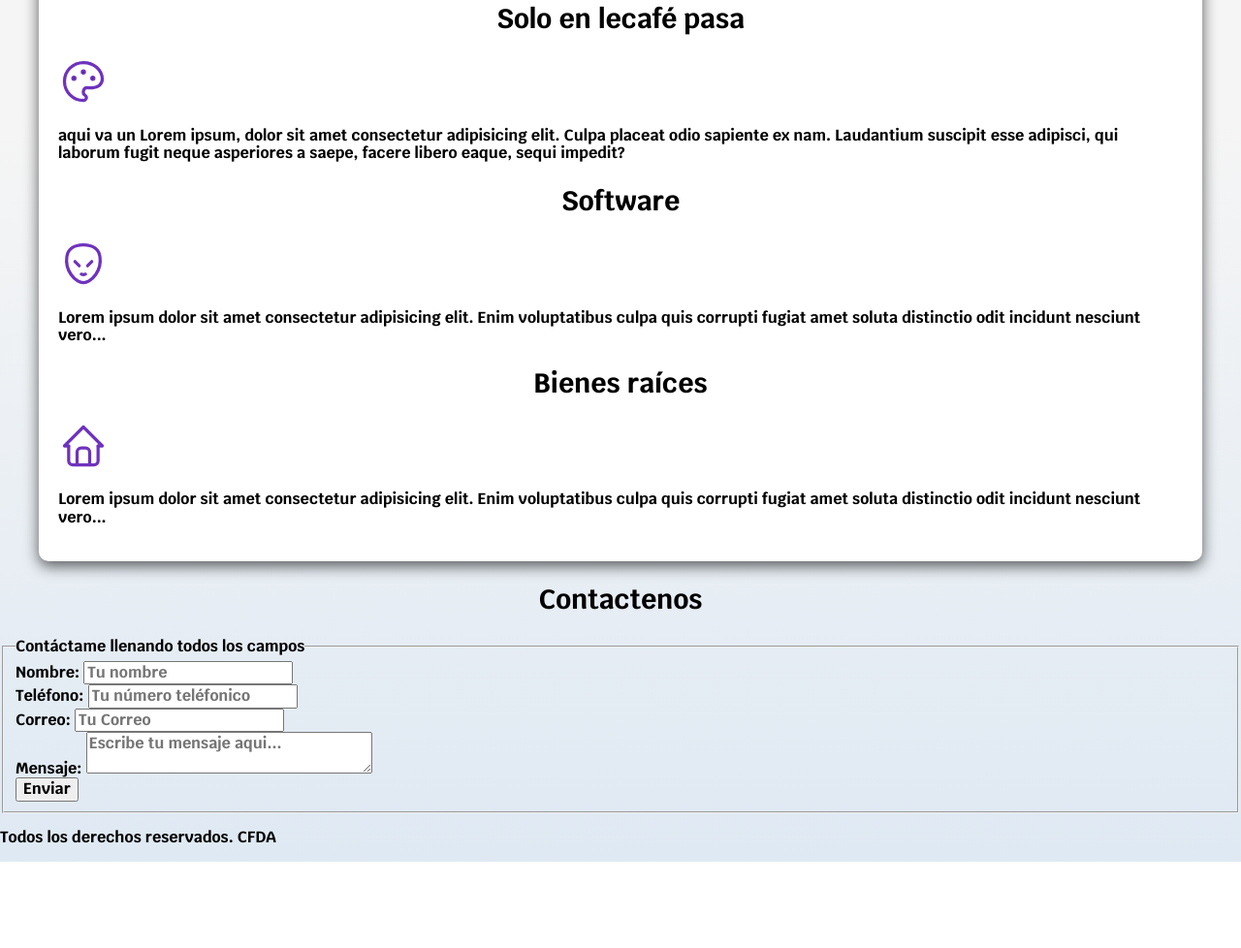
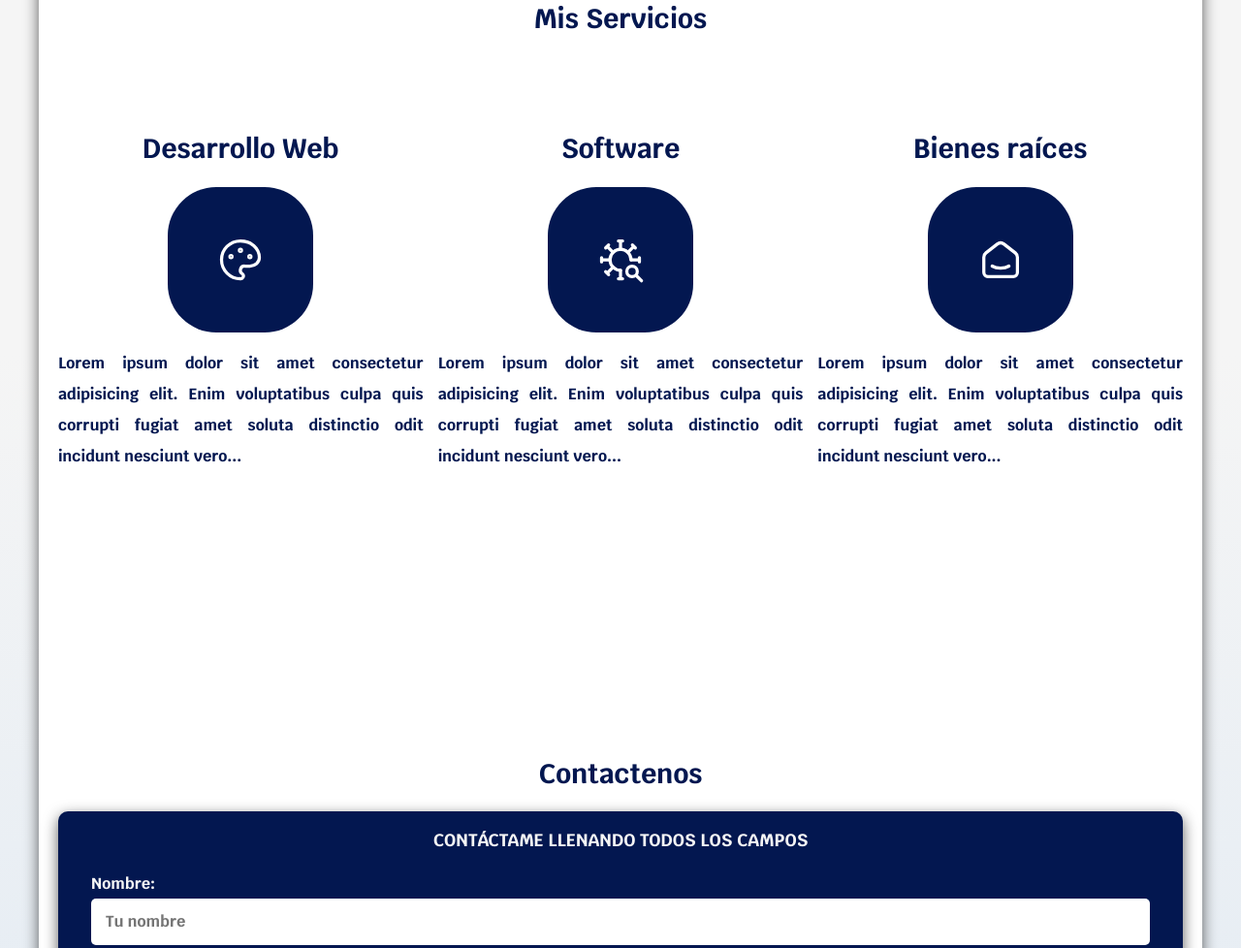
Before and after one commit to cefedual/misitio, a plain HTML site: page index.html in a window 1280 px wide. Shown: the part 647-1625 px from the top of the page at 97% size. Before the commit the page ends 1536 px from the top, so only its background shows below. Drawn offline with Linux system fonts and the light colour scheme.

Commit message:
cuarto envío por cfda

```diff
--- a/CSS/styles.css
+++ b/CSS/styles.css
@@ -14,6 +14,8 @@ body{
 .contenedor{
     max-width: 120rem;
     margin: 0 auto;
+    color: #031750;
+
 }
 .boton {
     background-color: #0EC3BB;
@@ -128,3 +130,74 @@ h1,h2,h3 {
     display: flex;
     font-size: 4rem;
 }
+/*Servicios*/
+@media (min-width: 768px){
+    .servicios {
+        display: grid;
+        grid-template-columns: repeat(3, 1fr); /*También se puede poner grid-template-columns: 33% 33% 33%; también puede ser: 1fr 1fr 1fr; (que son fracciones) también puede ser: repeat(3, 1fr) o 300px 300px 300px*/
+        grid-template-rows: 500px 200px;/*grid: 200px 200px / 300px 300px 300px; es lo mismo de arriba pero más corto*/
+        column-gap: 1.5rem;
+}
+.servicio {
+    display: flex;
+    flex-direction: column;
+    justify-content: center;
+    align-items: center;
+
+
+}
+.servicios p {
+    line-height: 2;
+    font-weight: normal;
+    text-align: justify;
+}
+.servicio .iconos {
+    height: 15rem;
+    width: 15rem;
+    background-color: #031750;
+    border-radius: 5rem;
+    display: flex;
+    justify-content: center;
+    align-items: center;
+}
+}
+/* Vamos con el formulario*/
+.formulario {
+    background-color: #031750;
+    width:min-content (60rem, 100%);
+    margin: 0 auto;
+    padding: 2rem;
+    border-radius: 1rem;
+    -webkit-box-shadow: 0px 5px 15px 0px rgba(0,0,0,0.63);
+    -moz-box-shadow: 0px 5px 15px 0px rgba(0,0,0,0.63);
+    box-shadow: 0px 5px 15px 0px rgba(0,0,0,0.63);
+}
+.formulario fieldset {
+    border-style: none;
+}
+.formulario legend {
+    text-align: center;
+    font-size: 1.8rem;
+    text-transform: uppercase;
+    font-weight: 700;
+    margin-bottom: 2rem;
+    color: whitesmoke;
+}
+.contenedor-campos {
+
+}
+.campo {
+    margin-bottom: 1rem;
+}
+.campo label {
+    color: whitesmoke;
+    font-weight: 700;
+    margin-bottom: 0.5rem;
+    display: block;
+}
+.input-text {
+    width: 100%;
+    border:none;
+    padding: 1.5rem;
+    border-radius: 0.5rem;
+}
--- a/index.html
+++ b/index.html
@@ -51,7 +51,7 @@
               <polyline points="7 7 12 12 7 17" />
               <polyline points="13 7 18 12 13 17" />
             </svg>
-            Luis Navarrete.com
+            San Salvador, El Salvador
             <svg
               xmlns="http://www.w3.org/2000/svg"
               class="icon icon-tabler icon-tabler-chevrons-left"
@@ -76,9 +76,11 @@
     </section>
 
     <main class="contenedor sombra">
+      <h2>Mis Servicios</h2>
       <div class="servicios">
-        <section>
-          <h2>Solo en lecafé pasa</h2>
+        <section class="servicio">
+          <h2>Desarrollo Web</h2>
+          <div class="iconos">
             <svg
               xmlns="http://www.w3.org/2000/svg"
               class="icon icon-tabler icon-tabler-palette"
@@ -86,7 +88,7 @@
               height="52"
               viewBox="0 0 24 24"
               stroke-width="1.5"
-            stroke="#6f32be"
+              stroke="#ffffff"
               fill="none"
               stroke-linecap="round"
               stroke-linejoin="round"
@@ -99,60 +101,69 @@
               <circle cx="12" cy="7.5" r=".5" fill="currentColor" />
               <circle cx="16.5" cy="10.5" r=".5" fill="currentColor" />
             </svg>
-          <p>
-            aqui va un Lorem ipsum, dolor sit amet consectetur adipisicing elit.
-            Culpa placeat odio sapiente ex nam. Laudantium suscipit esse
-            adipisci, qui laborum fugit neque asperiores a saepe, facere libero
-            eaque, sequi impedit?
-          </p>
-        </section>
-        <section>
-          <h2>Software</h2>
-          <svg
-            xmlns="http://www.w3.org/2000/svg"
-            class="icon icon-tabler icon-tabler-alien"
-            width="52"
-            height="52"
-            viewBox="0 0 24 24"
-            stroke-width="1.5"
-            stroke="#6f32be"
-            fill="none"
-            stroke-linecap="round"
-            stroke-linejoin="round"
-          >
-            <path stroke="none" d="M0 0h24v24H0z" fill="none" />
-            <path d="M11 17a2.5 2.5 0 0 0 2 0" />
-            <path
-              d="M12 3c-4.664 0 -7.396 2.331 -7.862 5.595a11.816 11.816 0 0 0 2 8.592a10.777 10.777 0 0 0 3.199 3.064c1.666 1 3.664 1 5.33 0a10.777 10.777 0 0 0 3.199 -3.064a11.89 11.89 0 0 0 2 -8.592c-.466 -3.265 -3.198 -5.595 -7.862 -5.595z"
-            />
-            <line x1="8" y1="11" x2="10" y2="13" />
-            <line x1="16" y1="11" x2="14" y2="13" />
-          </svg>
+          </div>
           <p>
             Lorem ipsum dolor sit amet consectetur adipisicing elit. Enim
             voluptatibus culpa quis corrupti fugiat amet soluta distinctio odit
             incidunt nesciunt vero...
           </p>
         </section>
-        <section>
-          <h2>Bienes raíces</h2>
+        <section class="servicio">
+          <h2>Software</h2>
+          <div class="iconos">
             <svg
               xmlns="http://www.w3.org/2000/svg"
-            class="icon icon-tabler icon-tabler-home"
+              class="icon icon-tabler icon-tabler-virus-search"
               width="52"
               height="52"
               viewBox="0 0 24 24"
               stroke-width="1.5"
-            stroke="#6f32be"
+              stroke="#ffffff"
               fill="none"
               stroke-linecap="round"
               stroke-linejoin="round"
             >
               <path stroke="none" d="M0 0h24v24H0z" fill="none" />
-            <polyline points="5 12 3 12 12 3 21 12 19 12" />
-            <path d="M5 12v7a2 2 0 0 0 2 2h10a2 2 0 0 0 2 -2v-7" />
-            <path d="M9 21v-6a2 2 0 0 1 2 -2h2a2 2 0 0 1 2 2v6" />
+              <path d="M17 12a5 5 0 1 0 -5 5" />
+              <path d="M12 7v-4m-1 0h2" />
+              <path d="M12 7v-4m-1 0h2" transform="rotate(45 12 12)" />
+              <path d="M12 7v-4m-1 0h2" transform="rotate(90 12 12)" />
+              <path d="M12 7v-4m-1 0h2" transform="rotate(180 12 12)" />
+              <path d="M12 7v-4m-1 0h2" transform="rotate(225 12 12)" />
+              <path d="M12 7v-4m-1 0h2" transform="rotate(270 12 12)" />
+              <path d="M12 7v-4m-1 0h2" transform="rotate(315 12 12)" />
+              <circle cx="17.5" cy="17.5" r="2.5" />
+              <line x1="19.5" y1="19.5" x2="22" y2="22" />
             </svg>
+          </div>
+          <p>
+            Lorem ipsum dolor sit amet consectetur adipisicing elit. Enim
+            voluptatibus culpa quis corrupti fugiat amet soluta distinctio odit
+            incidunt nesciunt vero...
+          </p>
+        </section>
+        <section class="servicio">
+          <h2>Bienes raíces</h2>
+          <div class="iconos">
+            <svg
+              xmlns="http://www.w3.org/2000/svg"
+              class="icon icon-tabler icon-tabler-smart-home"
+              width="52"
+              height="52"
+              viewBox="0 0 24 24"
+              stroke-width="1.5"
+              stroke="#ffffff"
+              fill="none"
+              stroke-linecap="round"
+              stroke-linejoin="round"
+            >
+              <path stroke="none" d="M0 0h24v24H0z" fill="none" />
+              <path
+                d="M19 8.71l-5.333 -4.148a2.666 2.666 0 0 0 -3.274 0l-5.334 4.148a2.665 2.665 0 0 0 -1.029 2.105v7.2a2 2 0 0 0 2 2h12a2 2 0 0 0 2 -2v-7.2c0 -.823 -.38 -1.6 -1.03 -2.105"
+              />
+              <path d="M16 15c-2.21 1.333 -5.792 1.333 -8 0" />
+            </svg>
+          </div>
           <p>
             Lorem ipsum dolor sit amet consectetur adipisicing elit. Enim
             voluptatibus culpa quis corrupti fugiat amet soluta distinctio odit
@@ -160,27 +171,28 @@
           </p>
         </section>
       </div>
-    </main>
+
       <section>
         <h2>Contactenos</h2>
-      <form action="">
+        <form class="formulario">
           <fieldset>
             <legend>Contáctame llenando todos los campos</legend>
-          <div>
+            <div class="contenedor-campos">
+              <div class="campo">
                 <label for="nombre">Nombre:</label>
-            <input type="tel" placeholder="Tu nombre" />
+                <input  class= "input-text"type="tel" placeholder="Tu nombre" />
               </div>
-          <div>
+              <div class="campo">
                 <label for="telefono">Teléfono:</label>
-            <input type="number" placeholder="Tu número teléfonico" />
+                <input  class= "input-text"type="number" placeholder="Tu número teléfonico" />
               </div>
-          <div>
+              <div class="campo">
                 <label for="correo">Correo:</label>
-            <input type="email" placeholder="Tu Correo" />
+                <input  class= "input-text"type="email" placeholder="Tu Correo" />
               </div>
-          <div>
+              <div class="campo">
                 <label for="mensaje">Mensaje:</label>
-            <textarea
+                <textarea class= "input-text"
                   name="mensaje"
                   id="msj"
                   cols="30"
@@ -188,13 +200,15 @@
                   placeholder="Escribe tu mensaje aqui..."
                 ></textarea>
               </div>
+            </div> <!-- Contenedor de campos-->
             <div>
               <button type="submit">Enviar</button>
             </div>
           </fieldset>
         </form>
+      </section>
+    </main>
 
     <p>Todos los derechos reservados. CFDA</p>
-    </section>
   </body>
 </html>
```
Lines whose indentation alone changed are shown as unchanged.
